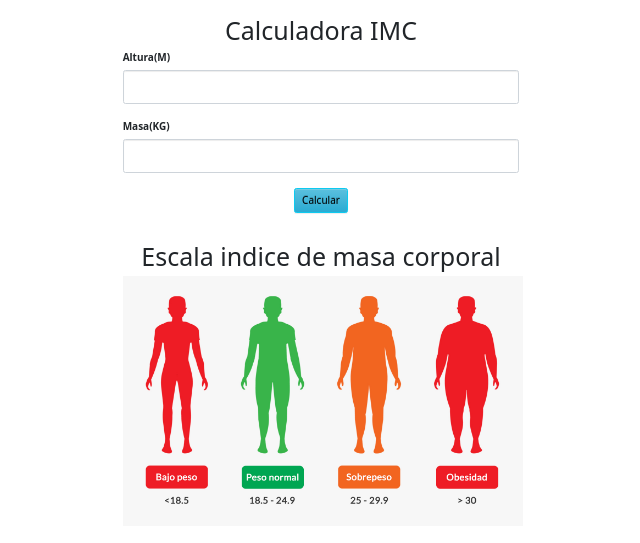
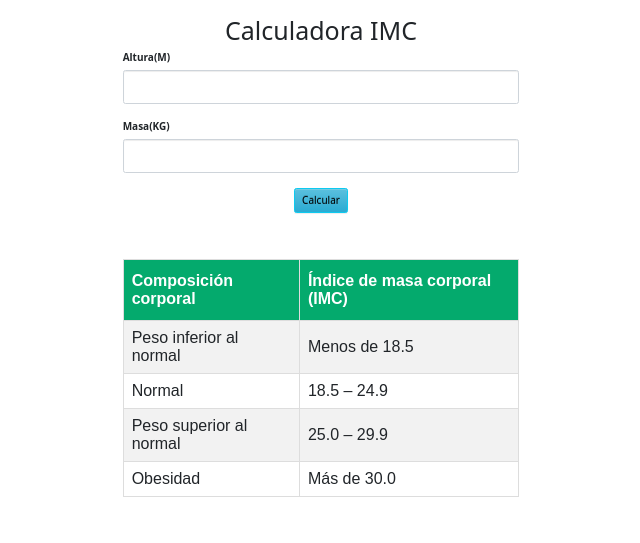
Before and after one commit to OmarAGRR/IMCalculator, a PHP site: page / in a window 1280 px wide. Shown: the top 543 px of the page, without its empty margins (319-959 px from the left). Run offline with PHP 8.4, Linux system fonts and the light colour scheme.

Commit message:
Agregar logo y tabla IMC

```diff
--- a/index.php
+++ b/index.php
@@ -14,6 +14,38 @@
 
       <link href="bootstrap/dist/css/bootstrap.min.css" rel="stylesheet" integrity="sha384-1BmE4kWBq78iYhFldvKuhfTAU6auU8tT94WrHftjDbrCEXSU1oBoqyl2QvZ6jIW3" crossorigin="anonymous">
 
+      <link rel="icon" href="favicon.ico">
+
+      <meta name="viewport" content="width=device-width, initial-scale=1">
+      <?php
+        header('Content-Type: text/html; charset=UTF-8');
+      ?>
+
+
+      <style>
+        #customers {
+          font-family: Arial, Helvetica, sans-serif;
+          border-collapse: collapse;
+          width: 100%;
+        }
+
+        #customers td, #customers th {
+          border: 1px solid #ddd;
+          padding: 8px;
+        }
+
+        #customers tr:nth-child(even){background-color: #f2f2f2;}
+
+        #customers tr:hover {background-color: #ddd;}
+
+        #customers th {
+          padding-top: 12px;
+          padding-bottom: 12px;
+          text-align: left;
+          background-color: #04AA6D;
+          color: white;
+        }
+        </style>
     </head>
     <body>
   <div class="col-md-4"></div>
@@ -65,13 +97,13 @@
             ?> </h4> <h3> <?php
             echo "IMC: " , $result;
             if ($result <= 18.5){
-              ?> <br> <h1 style="color:#FF0000"> <?php echo"Bajo de peso";?></h1><?php
+              ?> <br> <h1 style="color:#FF0000"> <?php echo"Peso inferior al normal";?></h1><?php
             } elseif($result > 18.5 && $result <= 24.9){
-              ?> <br> <h1 style="color:#32FF00"> <?php echo "Peso normal";?></h1><?php
+              ?> <br> <h1 style="color:#32FF00"> <?php echo "Normal";?></h1><?php
             } elseif($result > 24.9 && $result <= 29.9){
-              ?> <br> <h1 style="color:#FF4D00"> <?php echo "Sobrepeso";?></h1><?php
+              ?> <br> <h1 style="color:#FF4D00"> <?php echo "Peso superior al normal";?></h1><?php
             } elseif($result > 29.9){
-              ?> <br> <h1 style="color:#FF0000"> <?php echo "Obeso";?> </h1><?php
+              ?> <br> <h1 style="color:#FF0000"> <?php echo "Obesidad";?> </h1><?php
               ?> <p>Le recomendamos los siguientes videos para poder disminuir su IMC</p>
                 <iframe width="560" height="315" src="https://www.youtube.com/embed/bVZsdMrOI30?start=1" title="YouTube video player" frameborder="0" allow="accelerometer; autoplay; clipboard-write; encrypted-media; gyroscope; picture-in-picture" allowfullscreen></iframe> <?php
             }
@@ -84,9 +116,30 @@
       ?>
       <center>
       <br>
-      <h1>Escala indice de masa corporal</h1>
-      <img src="img/escala.jpg" width="400" height="250">
-
+      <br>
+      <table id="customers">
+        <tr>
+          <th>Composición corporal</th>
+          <th>Índice de masa corporal (IMC)</th>
+        </tr>
+        <tr>
+          <td>Peso inferior al normal</td>
+          <td>Menos de 18.5</td>
+        </tr>
+        <tr>
+          <td>Normal</td>
+          <td>18.5 – 24.9</td>
+        </tr>
+        <tr>
+          <td>Peso superior al normal</td>
+          <td>25.0 – 29.9</td>
+        </tr>
+        <tr>
+          <td>Obesidad</td>
+          <td>Más de 30.0</td>
+        </tr>
+      </table>
+      <br>
       </center>
       </div>
 
```
Also changed, not shown: Favicon.ico (added), logo.png (added).
